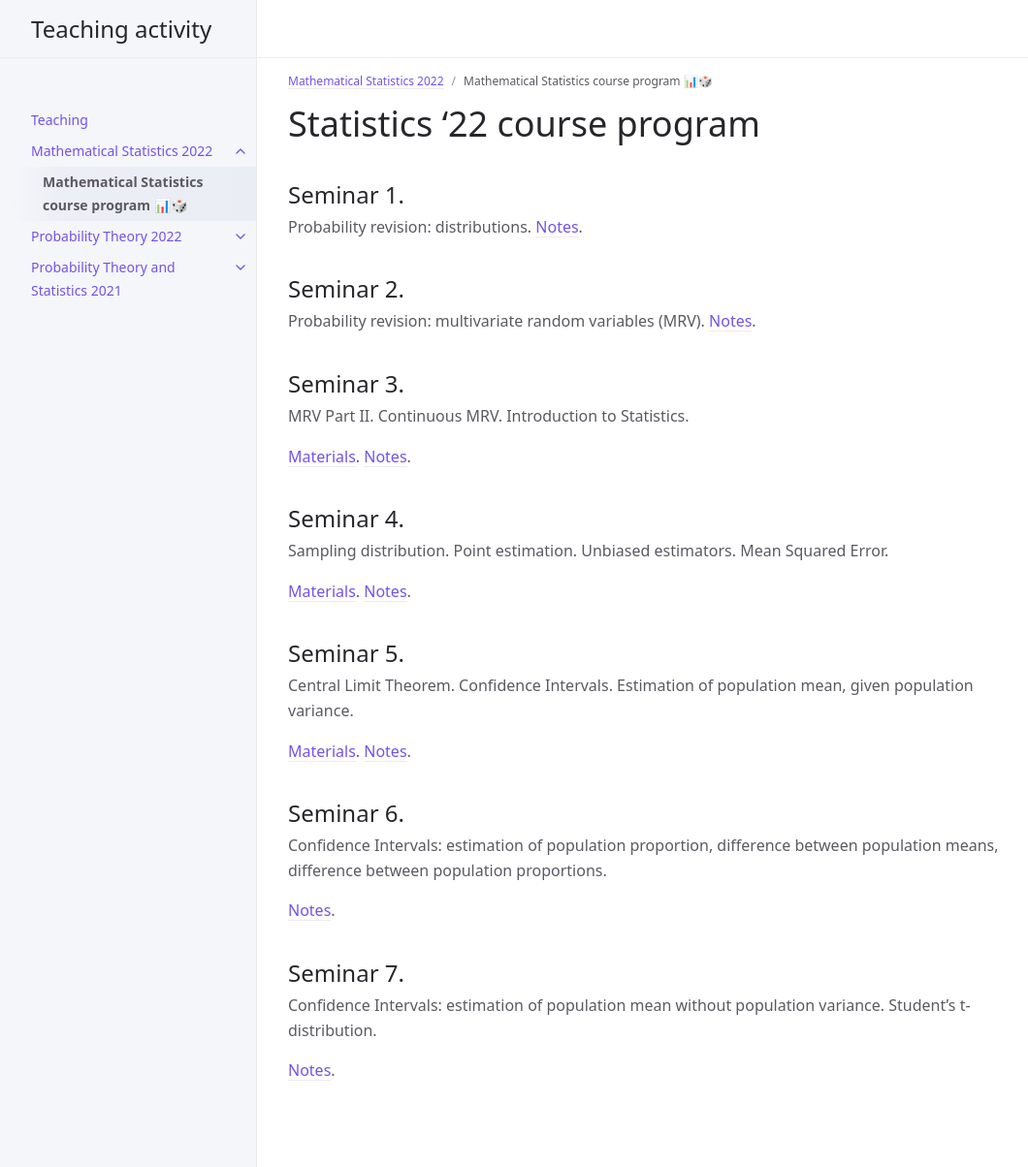
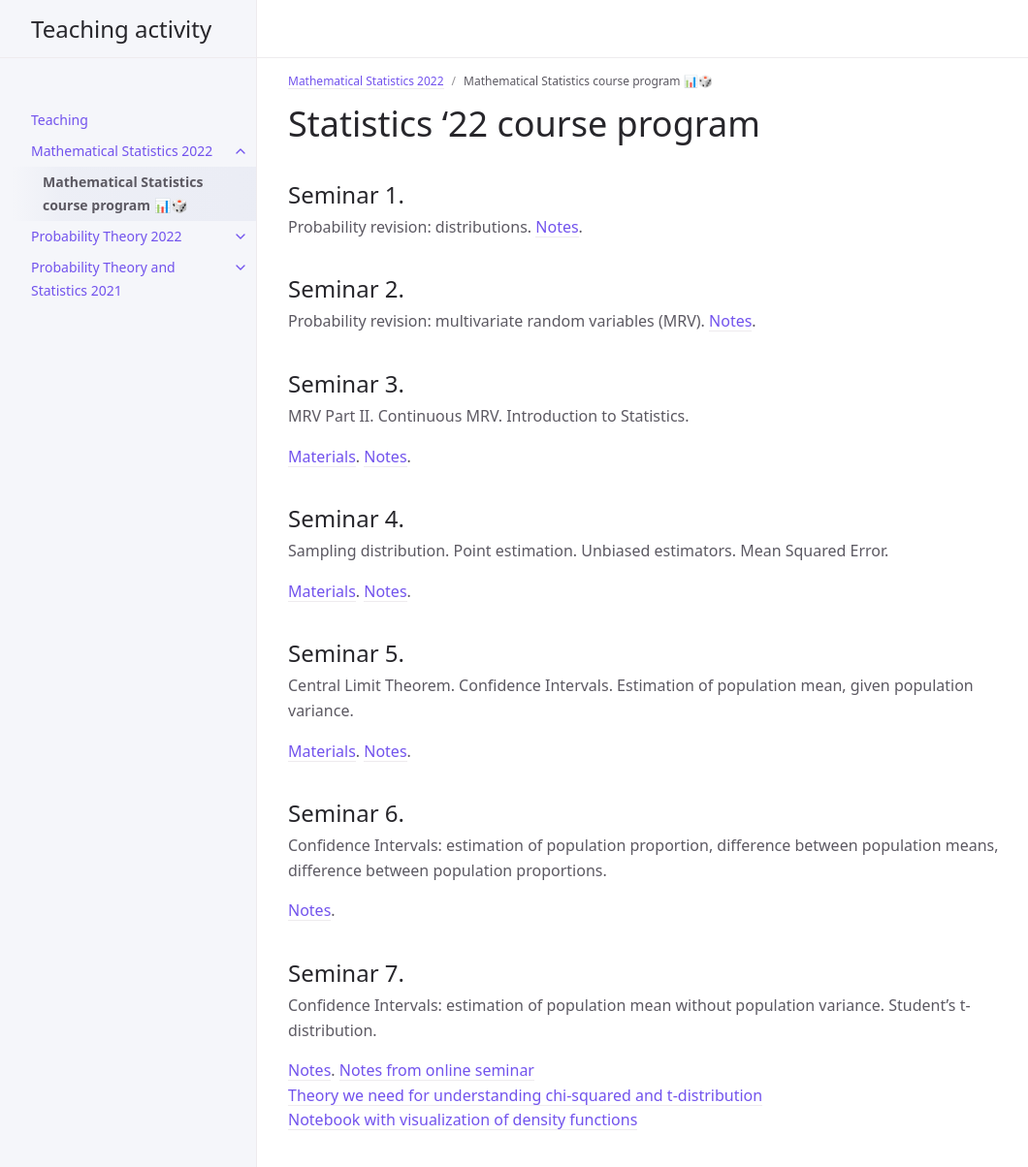
Before and after one commit to glkarpov/glkarpov.github.io, a Jekyll site: the page built from hse_prob_stat_22/stat_program.md, in a window 1280 px wide and 1217 px high. Shown: the top 1204 px of the window at 97% size, without its empty margins (107-1167 px from the left). Built offline with Jekyll 4.4.1, drawn with Linux system fonts in a browser that asks for light colours; our own code applies the rules of GitHub Pages for plain Markdown files; a script that is not in the unit is left out.

Commit message:
added theory fils, sem7 rebuild

```diff
--- a/hse_prob_stat_22/stat_program.md
+++ b/hse_prob_stat_22/stat_program.md
@@ -48,4 +48,6 @@
 
 Confidence Intervals: estimation of population mean without population variance. Student's t-distribution.
 
-[Notes](./notes/seminar7_notes.pdf).
+[Notes](./notes/seminar7_notes.pdf). [Notes from online seminar](./notes/seminar7_online_notes.pdf)
+[Theory we need for understanding chi-squared and t-distribution](/hse_prob_stat_shared/materials/chi_squared_t_theory.pdf)
+[Notebook with visualization of density functions](/hse_prob_stat_shared/notebooks/t_chi2_density.ipynb)
```
Also changed, not shown: 3 other files.
